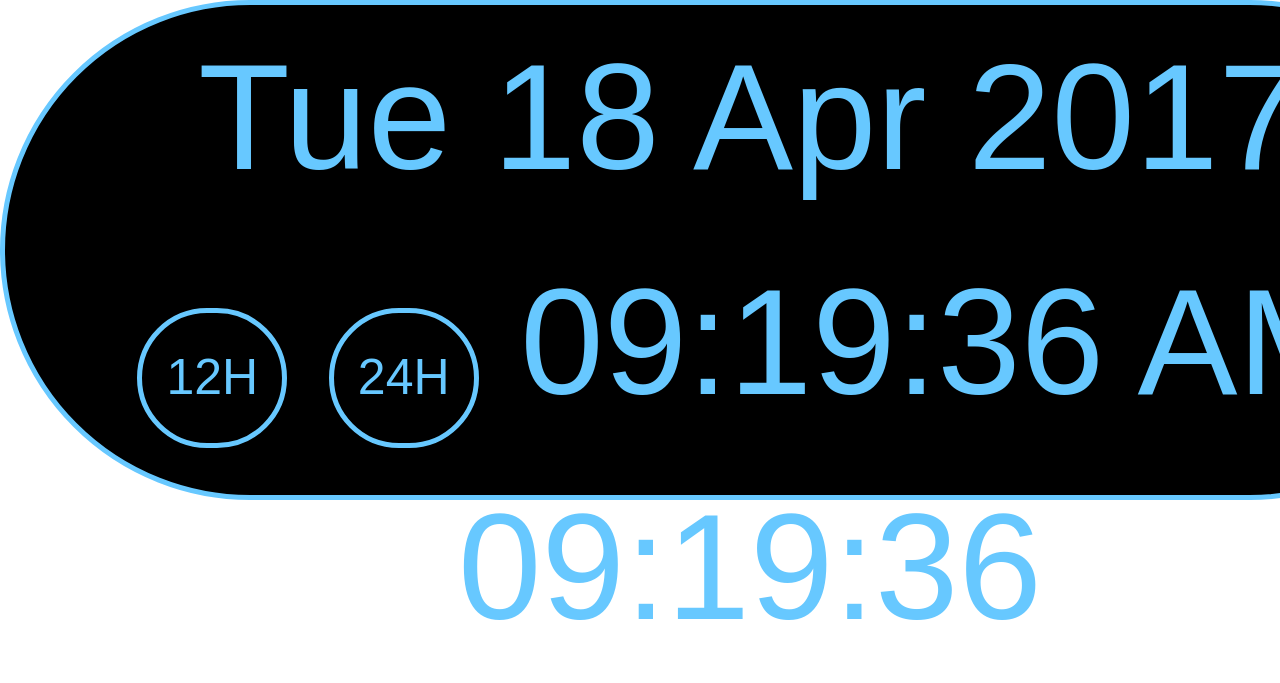
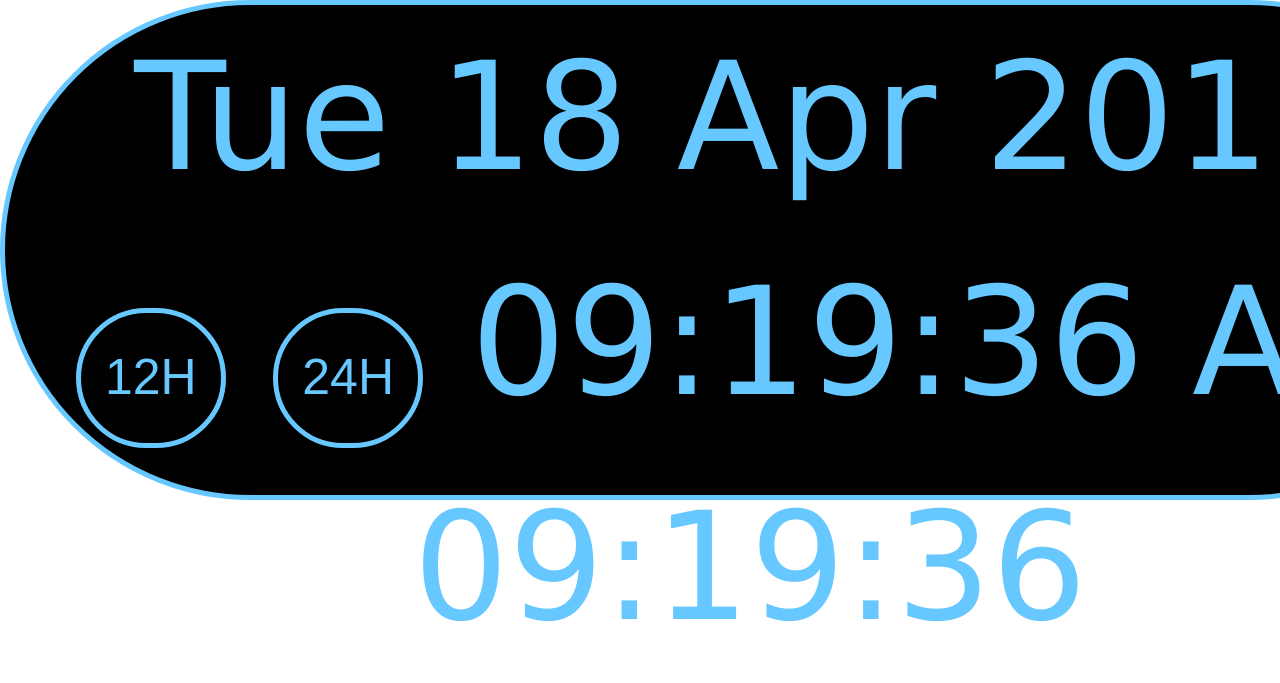
Before and after one commit to jcolairo/sg-clock, a website: page index.html in a window 1280 px wide. Shown: the top 683 px of the page. Drawn offline with nearby package versions, Linux system fonts and the light colour scheme; some packages are replaced by stand-ins of ours.

Commit message:
changed font

```diff
--- a/css/main.css
+++ b/css/main.css
@@ -1,5 +1,5 @@
 * {
-  font-family:"Arial", "Lucida Sans Unicode", "Lucida Grande", sans-serif;
+  font-family:"Lucida Sans Unicode", "Lucida Grande", sans-serif;
 }
 .clock-background {
   background: black;
```
